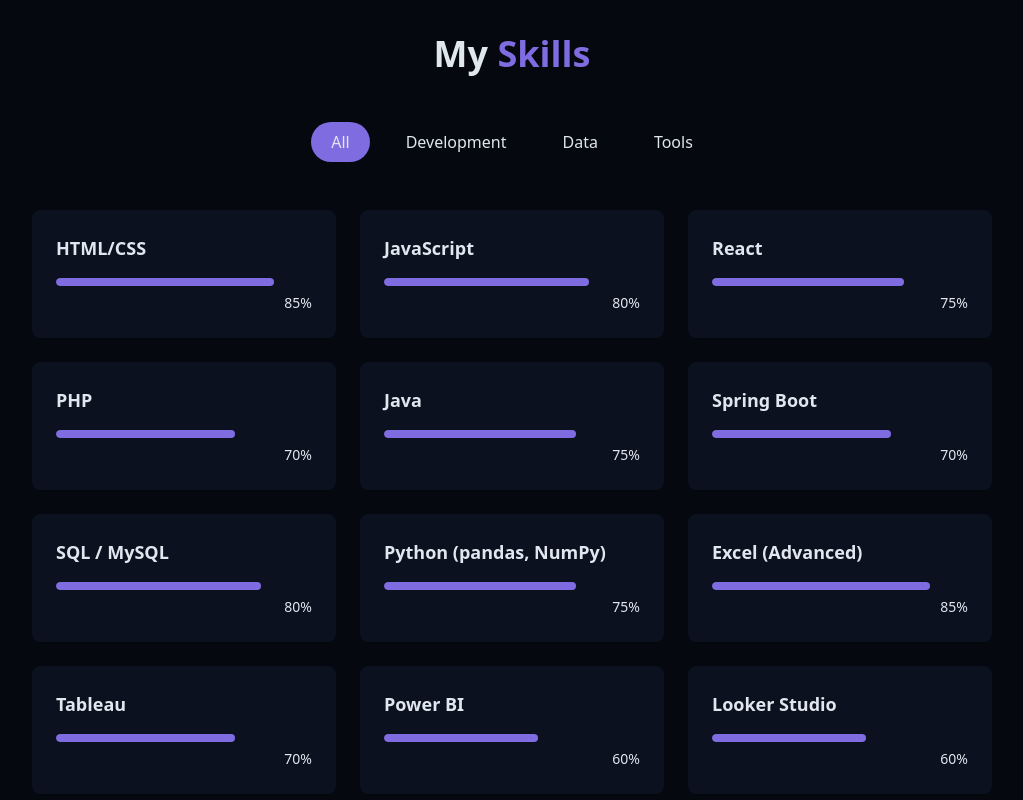
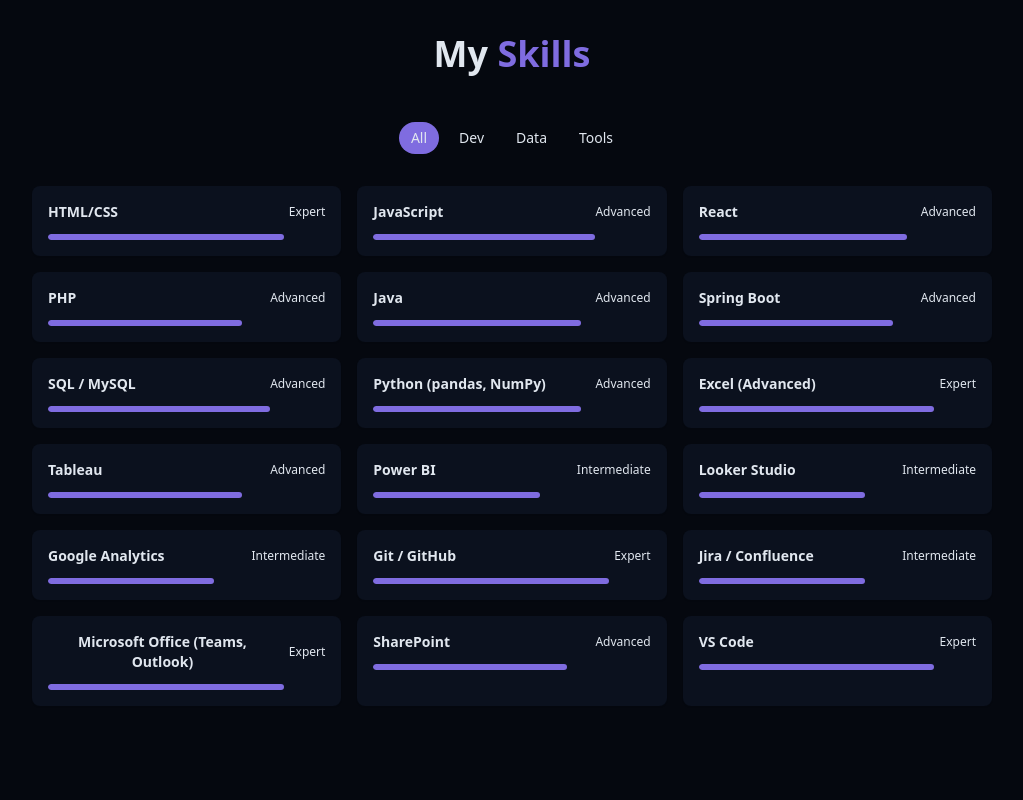
Before and after one commit to dhyan66/Portfolio, a React (Vite) app in the folder beautiful-react-tailwind-portfolio-main/: page / in a window 1280 px wide. Shown: the part 1600-2400 px from the top of the page, without its empty margins (128-1151 px from the left). Built offline with nearby package versions, Linux system fonts and the light colour scheme.

Commit message:
made changes to skill section

```diff
--- a/beautiful-react-tailwind-portfolio-main/src/components/SkillsSection.jsx
+++ b/beautiful-react-tailwind-portfolio-main/src/components/SkillsSection.jsx
@@ -27,7 +27,19 @@
   { name: "VS Code", level: 85, category: "tools" },
 ];
 
-const categories = ["all", "development", "data", "tools"];
+const categories = [
+  { key: "all", label: "All" },
+  { key: "development", label: "Dev" },
+  { key: "data", label: "Data" },
+  { key: "tools", label: "Tools" },
+];
+
+const getLevelLabel = (level) => {
+  if (level >= 85) return "Expert";
+  if (level >= 70) return "Advanced";
+  if (level >= 55) return "Intermediate";
+  return "Beginner";
+};
 
 export const SkillsSection = () => {
   const [activeCategory, setActiveCategory] = useState("all");
@@ -42,43 +54,40 @@
           My <span className="text-primary"> Skills</span>
         </h2>
 
-        <div className="flex flex-wrap justify-center gap-4 mb-12">
-          {categories.map((category, key) => (
+        <div className="flex flex-wrap justify-center gap-2 mb-8">
+          {categories.map((category) => (
             <button
-              key={key}
-              onClick={() => setActiveCategory(category)}
+              key={category.key}
+              onClick={() => setActiveCategory(category.key)}
               className={cn(
-                "px-5 py-2 rounded-full transition-colors duration-300 capitalize",
-                activeCategory === category
+                "px-3 py-1.5 rounded-full text-sm font-medium transition-colors duration-300",
+                activeCategory === category.key
                   ? "bg-primary text-primary-foreground"
 	                  : "bg-secondary/70 text-foreground hover:bg-secondary"
               )}
             >
-              {category}
+              {category.label}
             </button>
           ))}
         </div>
 
-        <div className="grid grid-cols-1 sm:grid-cols-2 lg:grid-cols-3 gap-6">
+        <div className="grid grid-cols-1 sm:grid-cols-2 lg:grid-cols-3 gap-4">
           {filteredSkills.map((skill, key) => (
             <div
               key={key}
-              className="bg-card p-6 rounded-lg shadow-xs card-hover"
+              className="bg-card p-4 rounded-lg shadow-xs card-hover"
             >
-              <div className="text-left mb-4">
-                <h3 className="font-semibold text-lg"> {skill.name}</h3>
+              <div className="flex items-center justify-between gap-3 mb-3">
+                <h3 className="font-semibold text-sm">{skill.name}</h3>
+                <span className="text-xs text-muted-foreground">
+                  {getLevelLabel(skill.level)}
+                </span>
               </div>
-              <div className="w-full bg-secondary/50 h-2 rounded-full overflow-hidden">
+              <div className="w-full bg-secondary/50 h-1.5 rounded-full overflow-hidden">
                 <div
-                  className="bg-primary h-2 rounded-full origin-left animate-[grow_1.5s_ease-out]"
+                  className="bg-primary h-1.5 rounded-full origin-left animate-[grow_1.2s_ease-out]"
                   style={{ width: skill.level + "%" }}
                 />
-              </div>
-
-              <div className="text-right mt-1">
-                <span className="text-sm text-muted-foreground">
-                  {skill.level}%
-                </span>
               </div>
             </div>
           ))}
```
